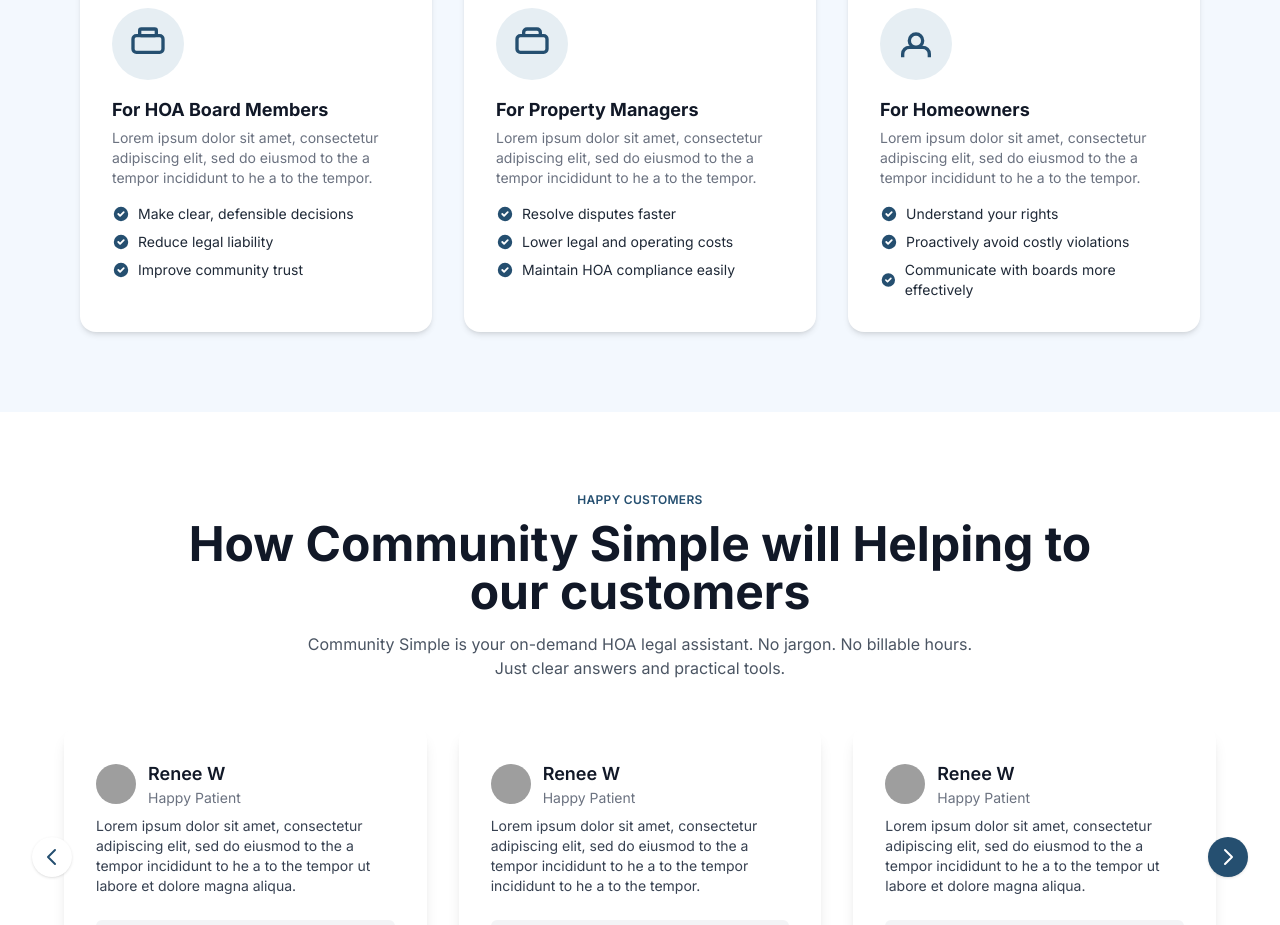
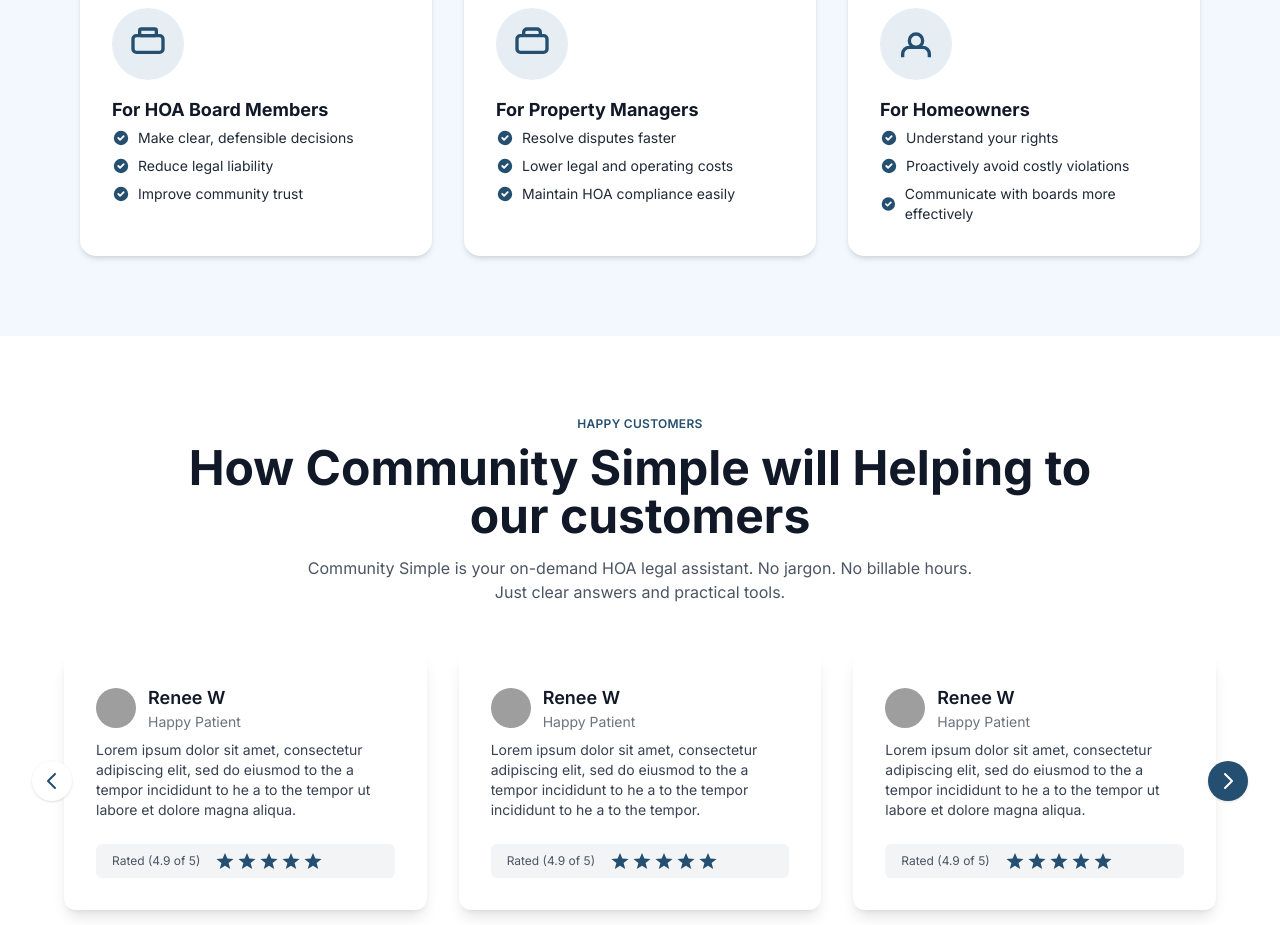
Before and after one commit to DevSyedMujtaba/Community-Simple-ai, a React (Vite) app: page / in a window 1280 px wide. Shown: the part 3820-4745 px from the top of the page. Built offline with nearby package versions, Linux system fonts and the light colour scheme; grey boxes are pictures that could not be loaded.

Commit message:
Remove landing page card text
Remove placeholder text from the landing page cards for HOA Board Members, Property Managers, and Homeowners.

```diff
--- a/src/pages/Index.tsx
+++ b/src/pages/Index.tsx
@@ -468,7 +468,6 @@ const Index = () => {
         <svg width="40" height="40" fill="none" viewBox="0 0 24 24"><rect x="3" y="7" width="18" height="10" rx="2" stroke="#254F70" strokeWidth="2"/><rect x="7" y="3" width="10" height="4" rx="1" stroke="#254F70" strokeWidth="2"/></svg>
       </div>
       <div className="font-bold text-lg mb-1 text-gray-900">For HOA Board Members</div>
-      <div className="text-gray-500 text-sm mb-4">Lorem ipsum dolor sit amet, consectetur adipiscing elit, sed do eiusmod to the a tempor incididunt to he a to the tempor.</div>
       <ul className="space-y-2">
         <li className="flex items-center gap-2 text-gray-800 text-sm"><HiCheckCircle className="text-[#254F70]" size={18} /> Make clear, defensible decisions</li>
         <li className="flex items-center gap-2 text-gray-800 text-sm"><HiCheckCircle className="text-[#254F70]" size={18} /> Reduce legal liability</li>
@@ -481,7 +480,6 @@ const Index = () => {
         <svg width="40" height="40" fill="none" viewBox="0 0 24 24"><rect x="3" y="7" width="18" height="10" rx="2" stroke="#254F70" strokeWidth="2"/><path d="M7 7V5a2 2 0 0 1 2-2h6a2 2 0 0 1 2 2v2" stroke="#254F70" strokeWidth="2"/></svg>
       </div>
       <div className="font-bold text-lg mb-1 text-gray-900">For Property Managers</div>
-      <div className="text-gray-500 text-sm mb-4">Lorem ipsum dolor sit amet, consectetur adipiscing elit, sed do eiusmod to the a tempor incididunt to he a to the tempor.</div>
       <ul className="space-y-2">
         <li className="flex items-center gap-2 text-gray-800 text-sm"><HiCheckCircle className="text-[#254F70]" size={18} /> Resolve disputes faster</li>
         <li className="flex items-center gap-2 text-gray-800 text-sm"><HiCheckCircle className="text-[#254F70]" size={18} /> Lower legal and operating costs</li>
@@ -494,7 +492,6 @@ const Index = () => {
         <svg width="40" height="40" fill="none" viewBox="0 0 24 24"><circle cx="12" cy="10" r="4" stroke="#254F70" strokeWidth="2"/><path d="M4 20v-2a4 4 0 0 1 4-4h8a4 4 0 0 1 4 4v2" stroke="#254F70" strokeWidth="2"/></svg>
       </div>
       <div className="font-bold text-lg mb-1 text-gray-900">For Homeowners</div>
-      <div className="text-gray-500 text-sm mb-4">Lorem ipsum dolor sit amet, consectetur adipiscing elit, sed do eiusmod to the a tempor incididunt to he a to the tempor.</div>
       <ul className="space-y-2">
         <li className="flex items-center gap-2 text-gray-800 text-sm"><HiCheckCircle className="text-[#254F70]" size={18} /> Understand your rights</li>
         <li className="flex items-center gap-2 text-gray-800 text-sm"><HiCheckCircle className="text-[#254F70]" size={18} /> Proactively avoid costly violations</li>
```
